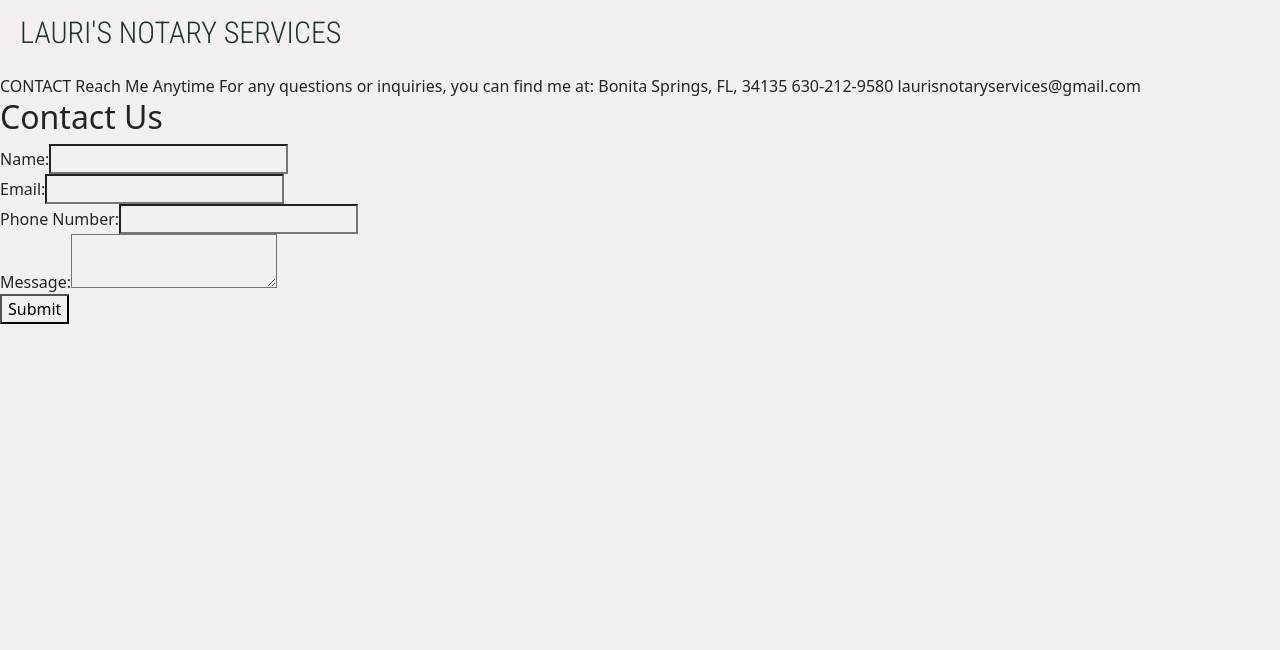
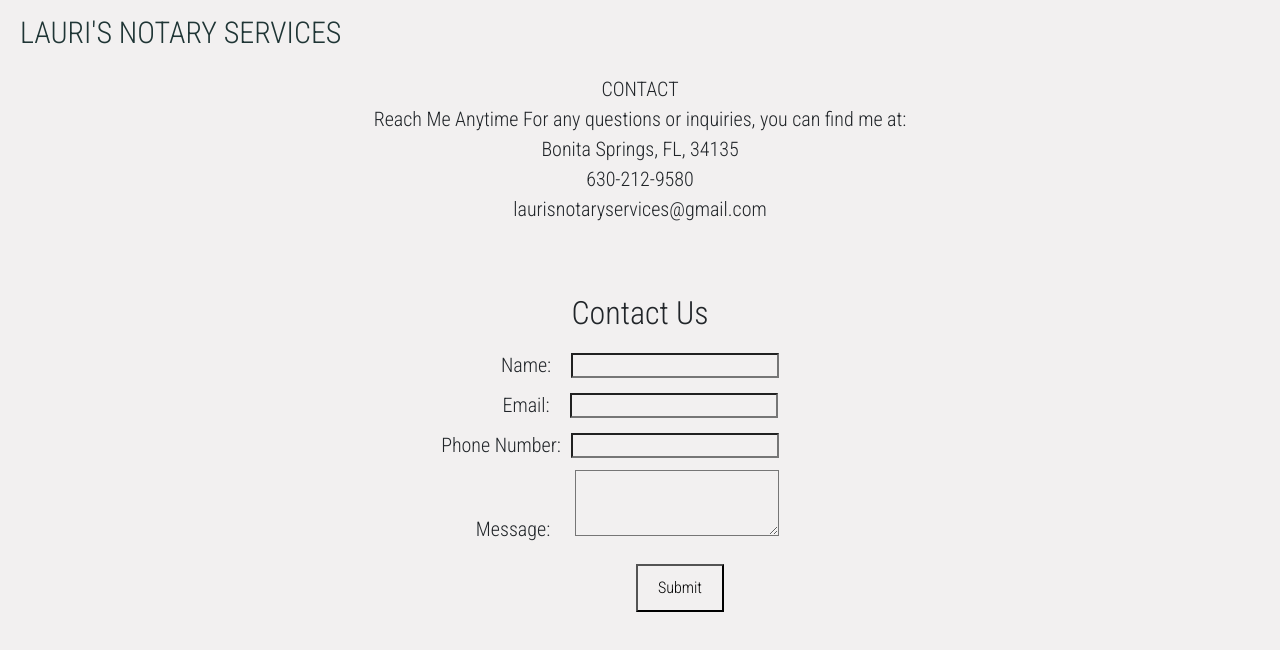
Before and after one commit to npage1129/lauri_notary, a React (Create React App) app: page /contact in a window 1280 px wide. Shown: the top 650 px of the page. Built offline with nearby package versions, Linux system fonts and the light colour scheme.

Commit message:
some css

```diff
--- a/src/contact.css
+++ b/src/contact.css
@@ -0,0 +1,60 @@
+@import url('https://fonts.googleapis.com/css2?family=Lora:ital@1&family=Merriweather:ital,wght@1,900&family=Oswald&family=Raleway:wght@100&family=Roboto+Condensed:wght@300&display=swap');
+@import url('https://fonts.googleapis.com/css2?family=Lora&display=swap');
+
+#wholePage{
+    /* height: 100%;
+    margin: 0;
+    display: flex;
+    justify-content: center;
+    align-items: center;    */
+}
+
+#contactInfo{
+    font-family: 'Raleway', sans-serif;
+    font-family: 'Roboto Condensed', sans-serif;
+    text-align: center;
+    font-size: 20px;
+
+}
+#contactUs{
+    margin-top: 70px;
+}
+
+#name{
+    margin-top: 10px;
+    margin-right: 20px;;
+}
+
+#inputName{
+    height: 25px;
+}
+#email{
+    margin-top: 10px;
+    margin-right: 20px;;
+}
+#inputEmail{
+    height: 25px;
+}
+#phone{
+    margin-left:-60px;
+    margin-top: 10px;
+    margin-right: 10px;;
+}
+#inputPhone{
+    height: 25px;
+}
+#message{
+    margin-top: 10px;
+    margin-right: 25px;
+}
+#inputMessage{
+    margin-top: 10px;
+    margin-right: 25px;
+
+}
+#button{
+    padding: 10px 20px;
+    font-size: 16px;
+    margin-top: 20px;
+    margin-left: 80px;
+}
--- a/src/contact.js
+++ b/src/contact.js
@@ -40,22 +40,22 @@ const Contact = () => {
     };
 
     return (
-        <div>
+        <div  id="wholePage">
             <h1><Header/></h1>
             <div id="contactInfo">
-                CONTACT
+                CONTACT<br></br>
                 Reach Me Anytime
 
-                For any questions or inquiries, you can find me at:
-                Bonita Springs, FL, 34135
-                630-212-9580
+                For any questions or inquiries, you can find me at:<br></br>
+                Bonita Springs, FL, 34135<br></br>
+                630-212-9580<br></br>
                 laurisnotaryservices@gmail.com
 
-                <h2>Contact Us</h2>
+                <h2  id="contactUs">Contact Us</h2>
                 <form onSubmit={handleSubmit}>
                     <div>
-                        <label>Name:</label>
-                        <input
+                        <label id="name">Name:</label>
+                        <input id="inputName"
                             type="text"
                             name="name"
                             value={formData.name}
@@ -64,8 +64,8 @@ const Contact = () => {
                         />
                     </div>
                     <div>
-                        <label>Email:</label>
-                        <input
+                        <label id="email">Email:</label>
+                        <input id="inputEmail"
                             type="email"
                             name="email"
                             value={formData.email}
@@ -74,8 +74,8 @@ const Contact = () => {
                         />
                     </div>
                     <div>
-                        <label>Phone Number:</label>
-                        <input
+                        <label  id="phone">Phone Number:</label>
+                        <input id="inputPhone"
                             type="tel"
                             name="phone"
                             value={formData.phone}
@@ -84,15 +84,15 @@ const Contact = () => {
                         />
                     </div>
                     <div>
-                        <label>Message:</label>
-                        <textarea
+                        <label id="message">Message:</label>
+                        <textarea id="inputMessage"
                             name="message"
                             value={formData.message}
                             onChange={handleChange}
                             required
                         />
                     </div>
-                    <button type="submit">Submit</button>
+                    <button id="button" type="submit">Submit</button>
                 </form>
             </div>
         </div>
```
